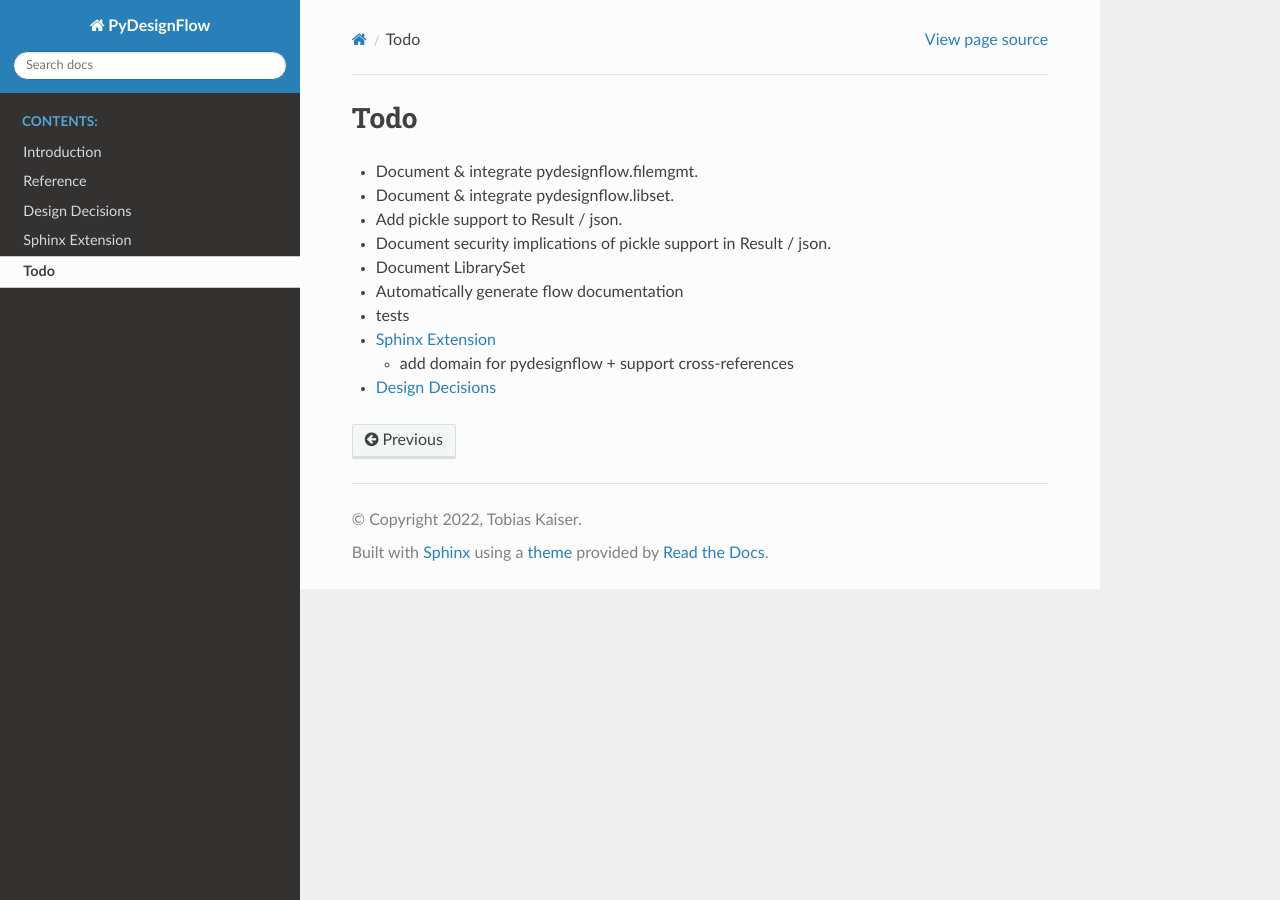
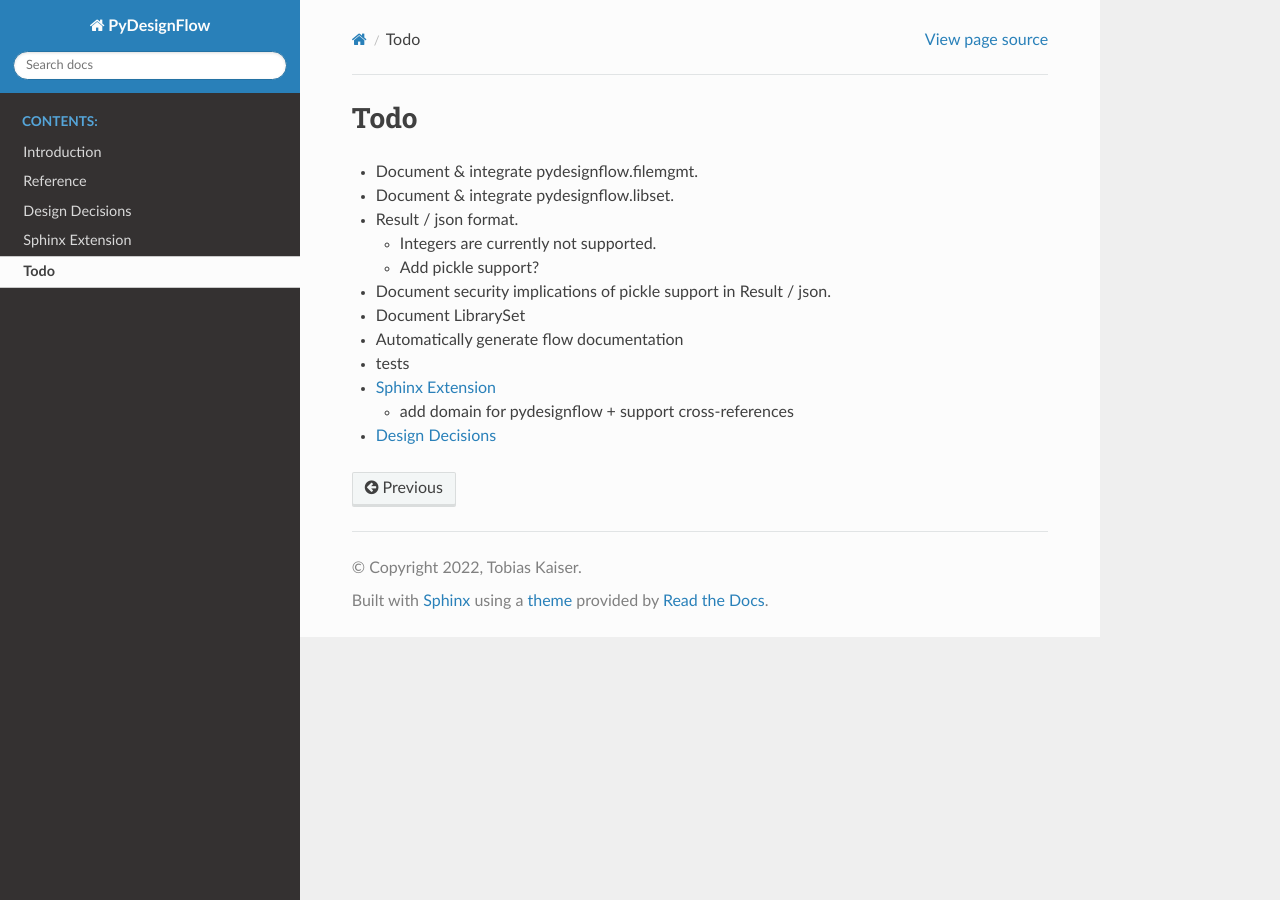
Before and after one commit to TobiasKaiser/pydesignflow, a Sphinx documentation site: the page built from docs/todo.rst, in a window 1280 px wide. Built offline with Sphinx 7.4.7 and the Read the Docs theme 2.0.0, drawn with Linux system fonts in a browser that asks for light colours; pages that are not in the unit, such as notebooks, are missing from menus.

Commit message:
todo note: missing integer support in result json

```diff
--- a/docs/todo.rst
+++ b/docs/todo.rst
@@ -3,7 +3,11 @@ Todo
 
 - Document & integrate pydesignflow.filemgmt.
 - Document & integrate pydesignflow.libset.
-- Add pickle support to Result / json.
+- Result / json format.
+
+  - Integers are currently not supported.
+  - Add pickle support?
+
 - Document security implications of pickle support in Result / json.
 - Document LibrarySet
 - Automatically generate flow documentation
```
